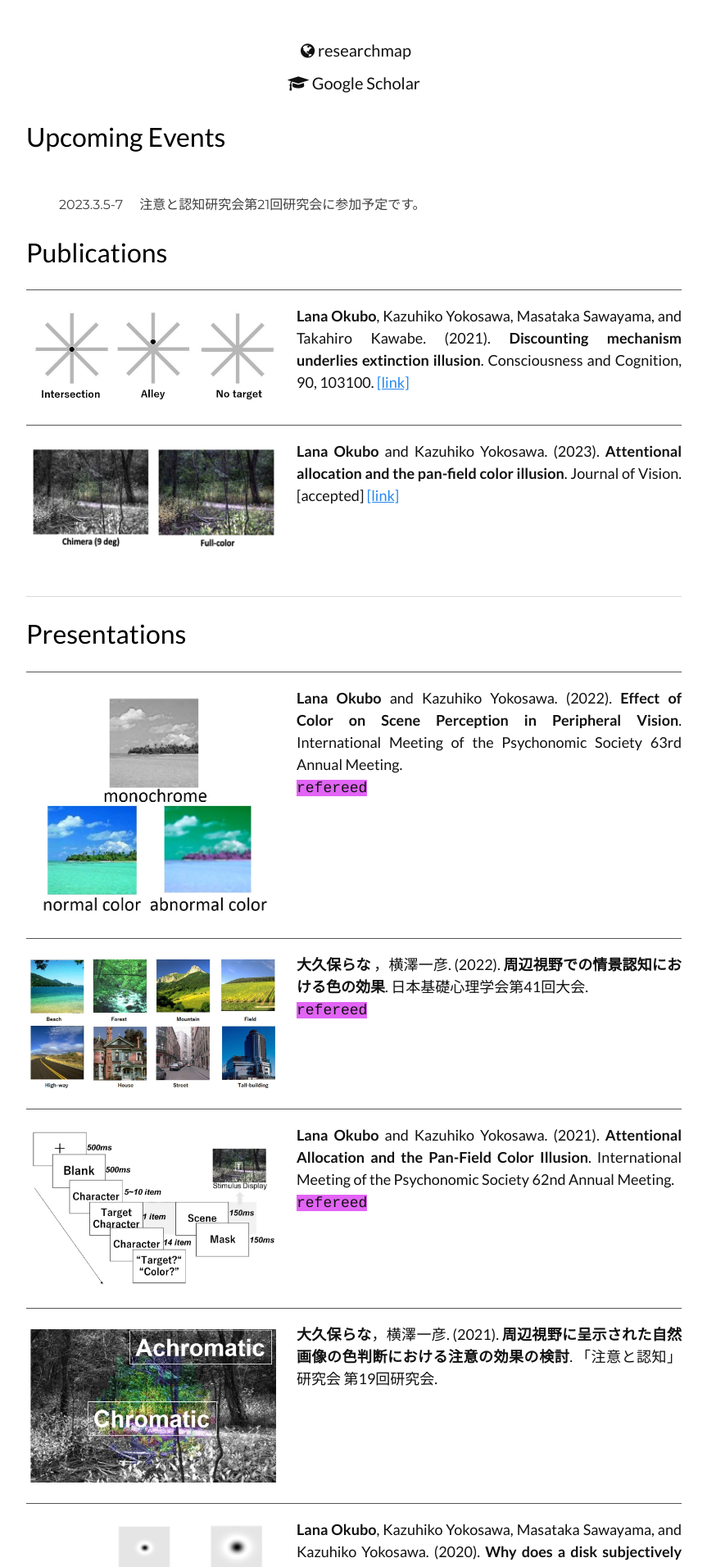
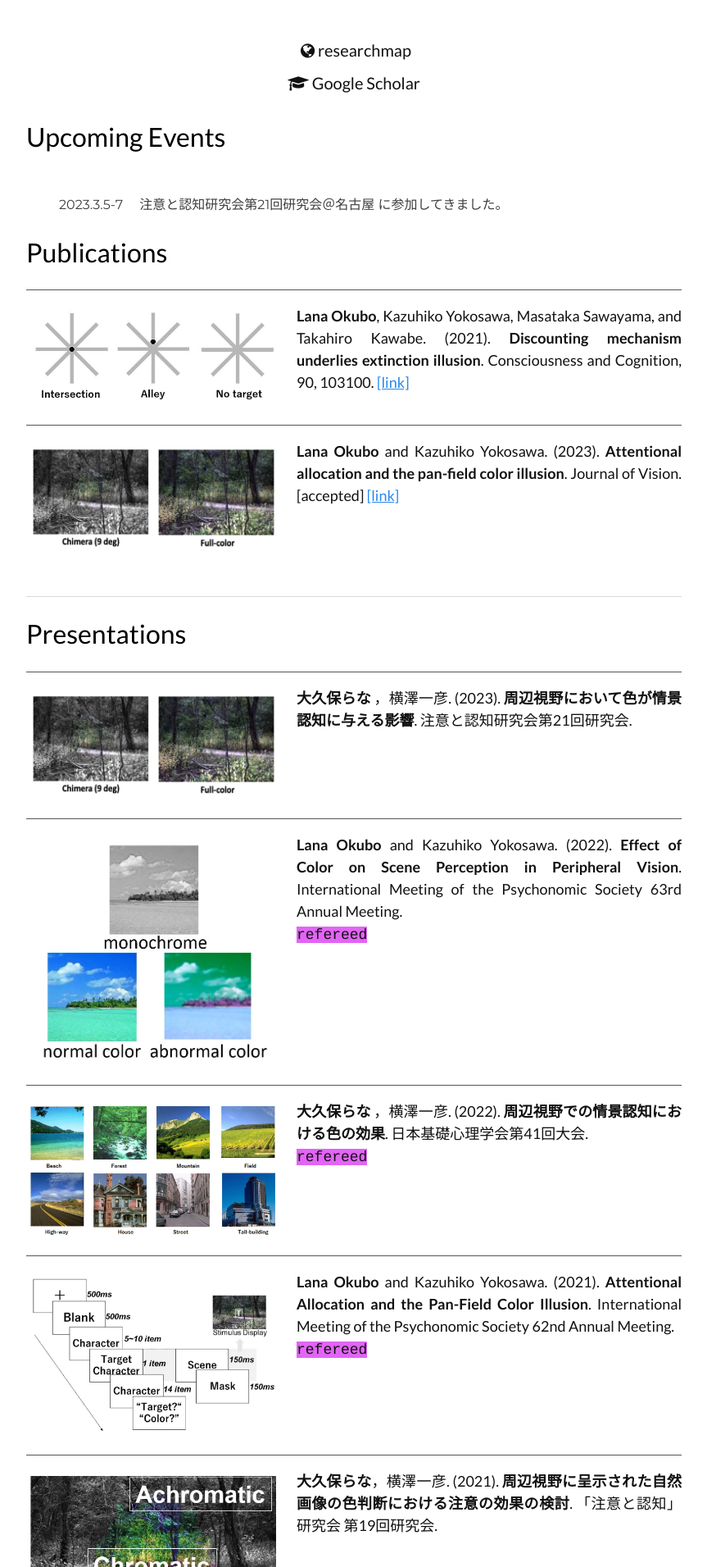
Before and after one commit to LNOKB/lnokb.github.io, a Jekyll site: the page built from index.html, in a window 1280 px wide. Shown: the part 778-2689 px from the top of the page at 82% size, without its empty margins (208-1071 px from the left). Built offline with Jekyll 4.4.1, drawn with Linux system fonts in a browser that asks for light colours.

Commit message:
Update index.html

```diff
--- a/index.html
+++ b/index.html
@@ -50,7 +50,7 @@ layout: home-page
 
 
       <p class="subtitle">
-        2023.3.5-7 　注意と認知研究会第21回研究会に参加予定です。
+        2023.3.5-7 　注意と認知研究会第21回研究会＠名古屋 に参加してきました。
       </p>
 
 
@@ -95,6 +95,15 @@ layout: home-page
   </div>
   <div class="publication-container" align="center">
     <ul>
+
+      <li>
+        <img src="{{site.baseurl}}/assets/img/9.JPG">
+        <p>
+          <b>大久保らな</b> ，横澤一彦. (2023).
+          <b>周辺視野において色が情景認知に与える影響</b>.
+          注意と認知研究会第21回研究会.
+        </p>
+      </li>
 
       <li>
         <img src="{{site.baseurl}}/assets/img/8.JPG">
```
